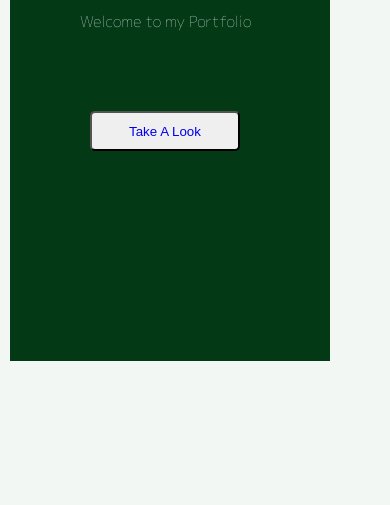
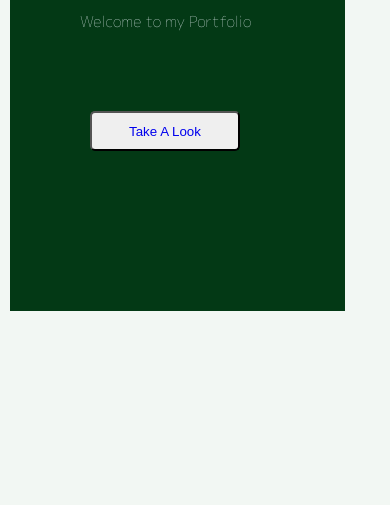
Before and after one commit to Luthecreator/Thisismyportfolio, a plain HTML site: page index.html in a window 390 px wide. Shown: the part 339-844 px from the top of the page. Drawn offline with Linux system fonts and the light colour scheme; a web font is replaced by a local one.

Commit message:
my final final commit

```diff
--- a/css/mobile.css
+++ b/css/mobile.css
@@ -81,8 +81,8 @@ nav{
 
 .intro{
     background-color: #033915;
-    height: 600px;
-    width: 320px;
+    height: 550px;
+    width: 335px;
     padding: 15px;
     position: absolute;
     left: 10px;
```
